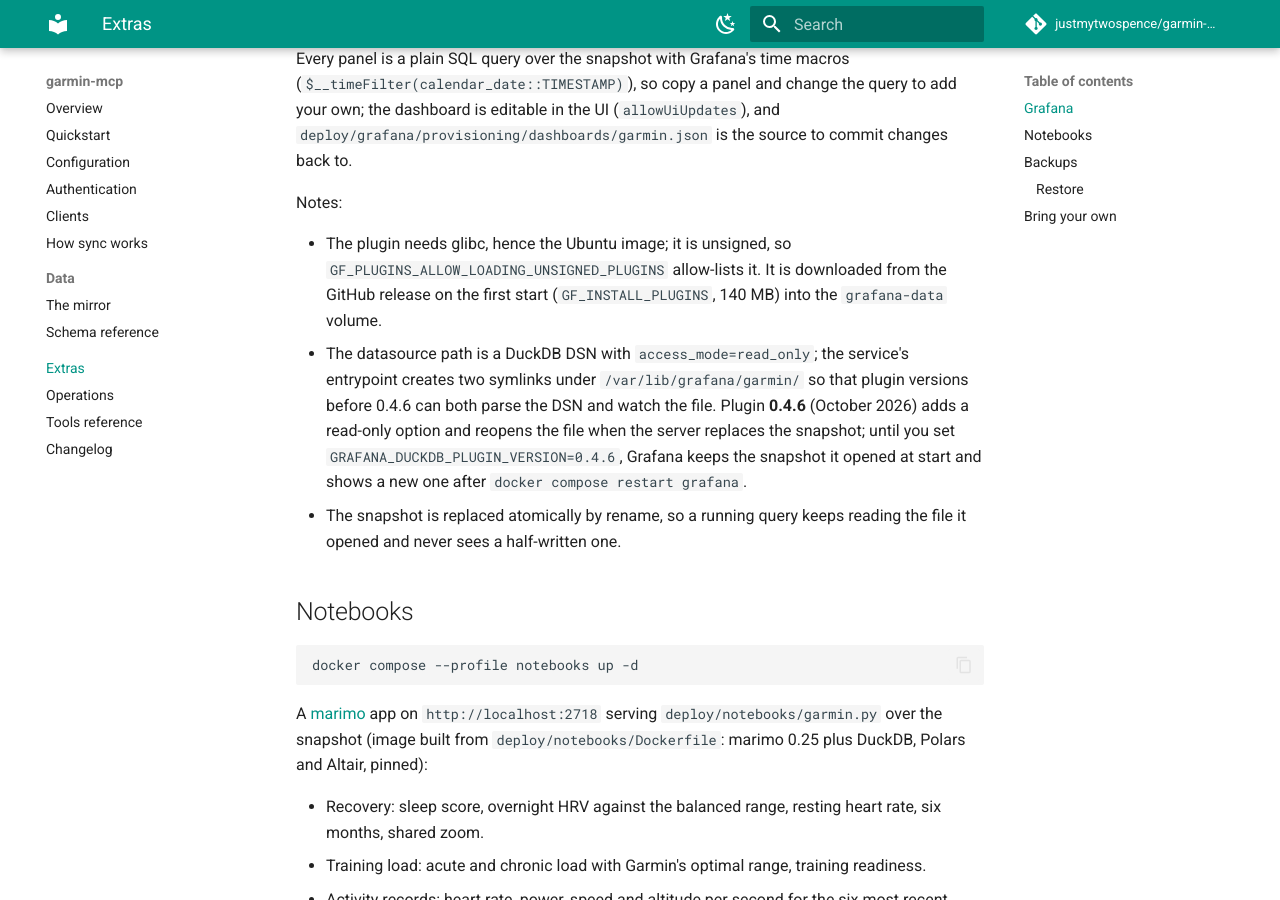
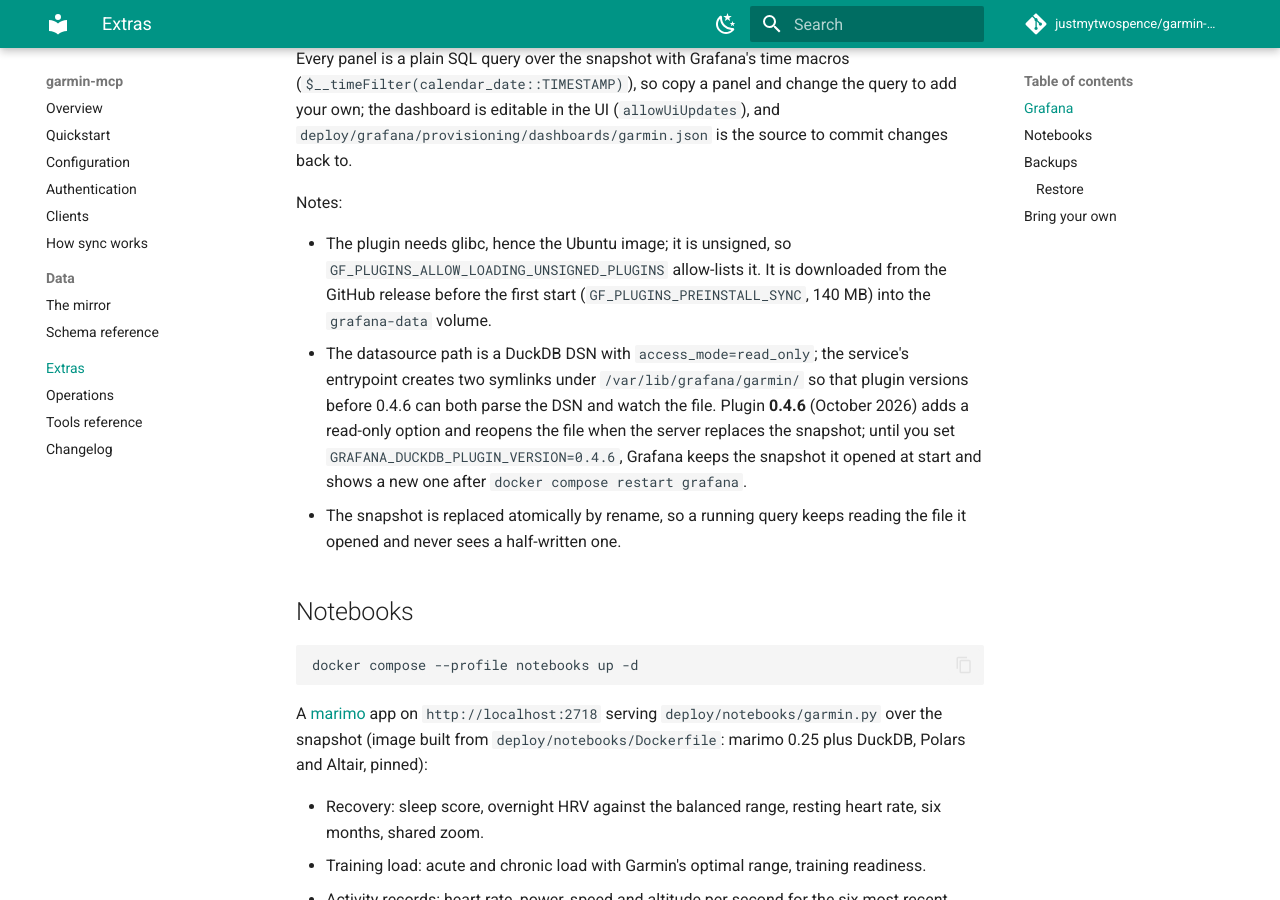
Before and after one commit to justmytwospence/garmin-mcp, an MkDocs documentation site: the page built from docs/extras.md, in a window 1280 px wide and 900 px high, scrolled down 713 px. Built offline with MkDocs 1.6.1 and Material for MkDocs 9.7.7, drawn with Linux system fonts in a browser that asks for light colours; comment, search, counter and statistics services are not loaded.

Commit message:
build: install the Grafana DuckDB plugin with GF_PLUGINS_PREINSTALL_SYNC
GF_INSTALL_PLUGINS is deprecated in Grafana 13; the sync preinstall blocks startup until
the plugin is in place, so the provisioned datasource loads on the first start.

```diff
--- a/compose.yaml
+++ b/compose.yaml
@@ -104,7 +104,8 @@
       - garmin-mcp
     entrypoint: ["sh", "-c", "mkdir -p /var/lib/grafana/garmin && ln -sfn /data/snapshot/garmin.duckdb /var/lib/grafana/garmin/garmin.duckdb && ln -sfn /data/snapshot/garmin.duckdb '/var/lib/grafana/garmin/garmin.duckdb?access_mode=read_only' && exec /run.sh"]
     environment:
-      GF_INSTALL_PLUGINS: "https://github.com/motherduckdb/grafana-duckdb-datasource/releases/download/v${GRAFANA_DUCKDB_PLUGIN_VERSION:-0.4.5}/motherduck-duckdb-datasource-${GRAFANA_DUCKDB_PLUGIN_VERSION:-0.4.5}.zip;motherduck-duckdb-datasource"
+      # Installed from the GitHub release before Grafana starts (the plugin is not in the catalog).
+      GF_PLUGINS_PREINSTALL_SYNC: "motherduck-duckdb-datasource@${GRAFANA_DUCKDB_PLUGIN_VERSION:-0.4.5}@https://github.com/motherduckdb/grafana-duckdb-datasource/releases/download/v${GRAFANA_DUCKDB_PLUGIN_VERSION:-0.4.5}/motherduck-duckdb-datasource-${GRAFANA_DUCKDB_PLUGIN_VERSION:-0.4.5}.zip"
       GF_PLUGINS_ALLOW_LOADING_UNSIGNED_PLUGINS: motherduck-duckdb-datasource
       GF_SECURITY_ADMIN_USER: ${GRAFANA_ADMIN_USER:-admin}
       # Grafana asks to change the password at the first sign-in when it is still "admin".
--- a/docs/extras.md
+++ b/docs/extras.md
@@ -18,7 +18,7 @@
 
 Notes:
 
-- The plugin needs glibc, hence the Ubuntu image; it is unsigned, so `GF_PLUGINS_ALLOW_LOADING_UNSIGNED_PLUGINS` allow-lists it. It is downloaded from the GitHub release on the first start (`GF_INSTALL_PLUGINS`, 140 MB) into the `grafana-data` volume.
+- The plugin needs glibc, hence the Ubuntu image; it is unsigned, so `GF_PLUGINS_ALLOW_LOADING_UNSIGNED_PLUGINS` allow-lists it. It is downloaded from the GitHub release before the first start (`GF_PLUGINS_PREINSTALL_SYNC`, 140 MB) into the `grafana-data` volume.
 - The datasource path is a DuckDB DSN with `access_mode=read_only`; the service's entrypoint creates two symlinks under `/var/lib/grafana/garmin/` so that plugin versions before 0.4.6 can both parse the DSN and watch the file. Plugin **0.4.6** (October 2026) adds a read-only option and reopens the file when the server replaces the snapshot; until you set `GRAFANA_DUCKDB_PLUGIN_VERSION=0.4.6`, Grafana keeps the snapshot it opened at start and shows a new one after `docker compose restart grafana`.
 - The snapshot is replaced atomically by rename, so a running query keeps reading the file it opened and never sees a half-written one.
 
```
